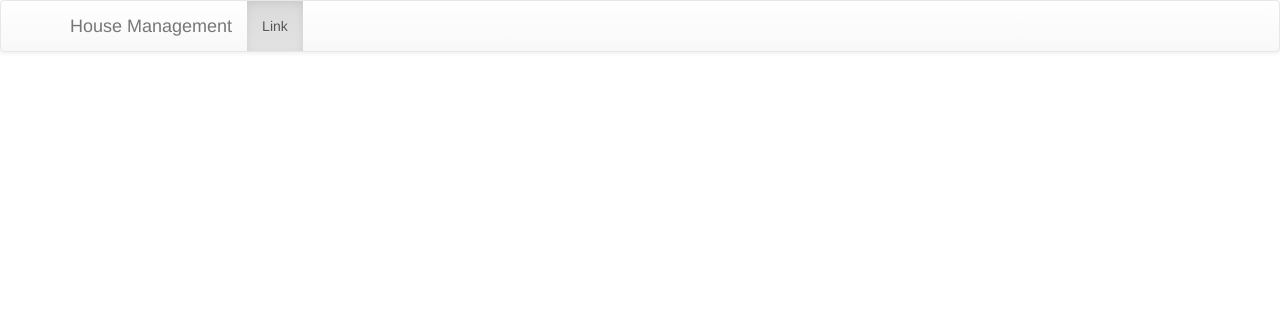
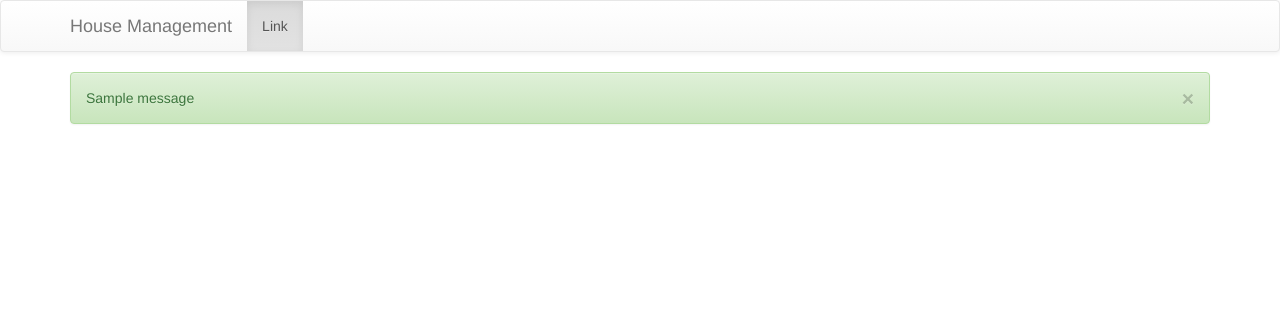
Before and after one commit to celikin/housemanagement, a Django app: page / in a window 1280 px wide. Shown: the top 312 px of the page. Run offline with Django 3.2, Linux system fonts and the light colour scheme; a user stored in the database is signed in; tables that the repository leaves empty hold one stand-in row (values such as "Sample post"); one stand-in notice (Sample message) is shown; some libraries are stand-ins or nearby versions.

Commit message:
Отступы в базовом шаблоне

```diff
--- a/static/css/main.css
+++ b/static/css/main.css
@@ -0,0 +1,7 @@
+/* common classes */
+.biglink {
+    font-size: 24px;
+}
+.content{
+    margin-top: 20px;
+}
--- a/templates/base.html
+++ b/templates/base.html
@@ -29,11 +29,20 @@
         <div class="collapse navbar-collapse" id="bs-example-navbar-collapse-1">
             <ul class="nav navbar-nav">
                 <li class="active"><a href="#">Link</a></li>
+            </ul>
         </div><!-- /.navbar-collapse -->
     </div><!-- /.container-fluid -->
 </nav>
 {% endif %}
-<div class="container">
+<div class="container content">
+    {% if messages %}
+        {% for message in messages %}
+        <div class="alert alert-{{message.tags}}" role="alert">
+            {{message}}<button type="button" class="close" data-dismiss="alert"><span aria-hidden="true">&times;</span><span class="sr-only">Close</span></button>
+        </div>
+
+        {% endfor %}
+    {% endif %}
     {% block content %}{% endblock %}
 </div>
 </body>
```
Lines whose indentation alone changed are shown as unchanged.
